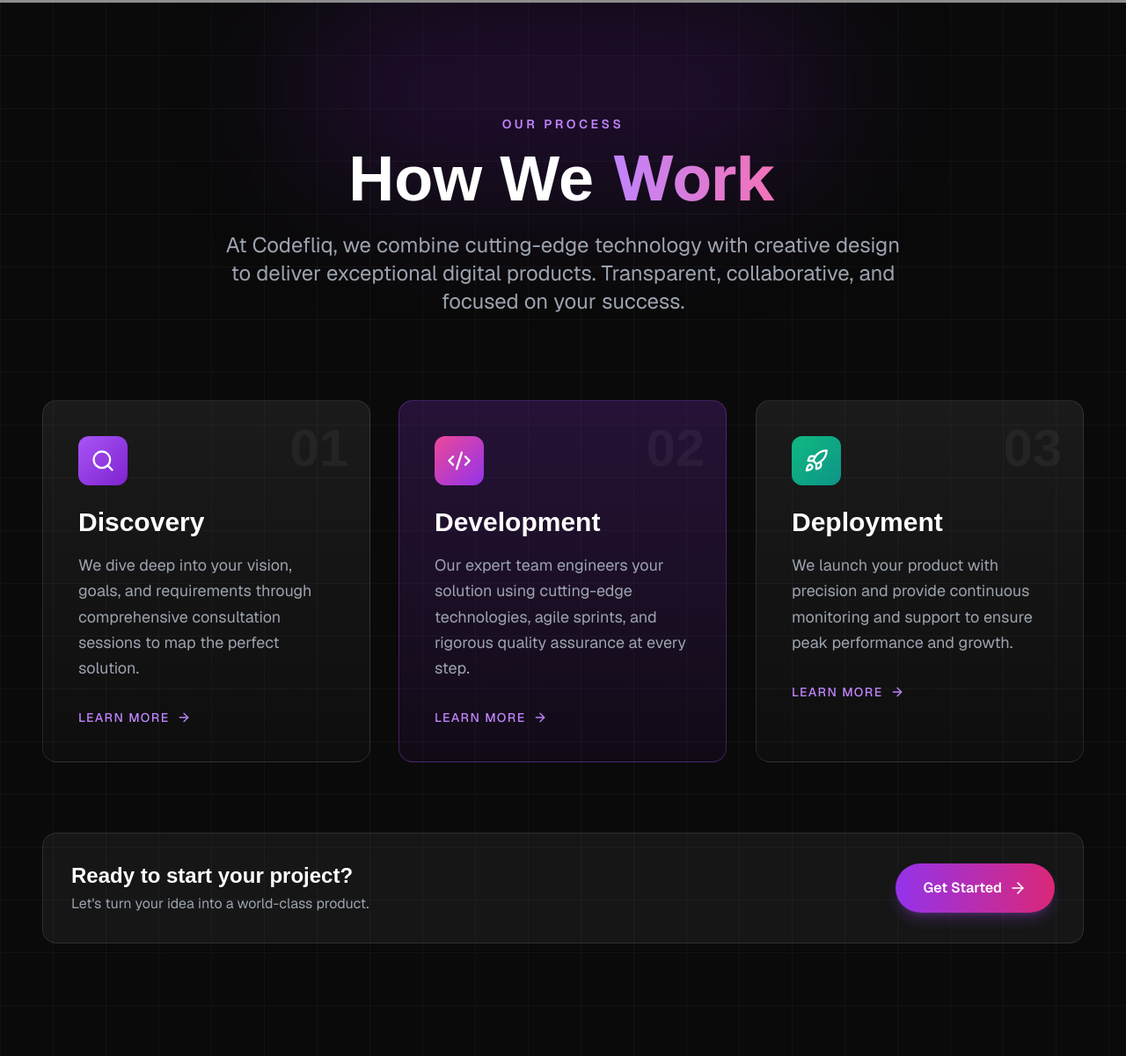
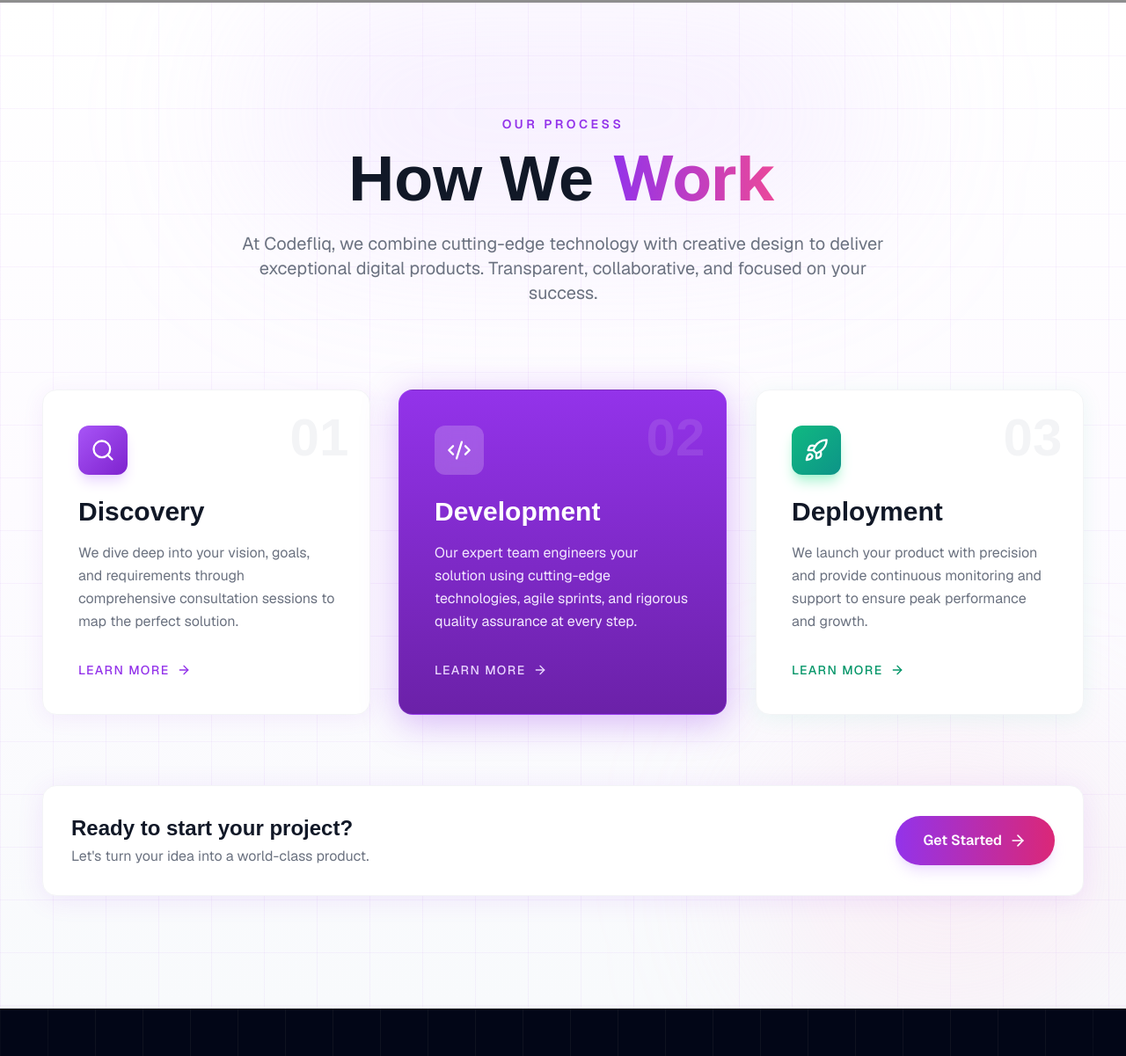
Before and after one commit to updeshsingh9063/codefliq-updated-website, a plain HTML site: page frontend/index.html in a window 1280 px wide. Shown: the part 1603-2804 px from the top of the page at 88% size. Drawn offline with nearby package versions, Linux system fonts and the light colour scheme; grey boxes are pictures that could not be loaded; a web font is replaced by a local one.

Commit message:
design: light premium theme for How We Work section

```diff
--- a/frontend/index.html
+++ b/frontend/index.html
@@ -270,20 +270,22 @@
     </section>
 
     <!-- How We Work Section -->
-    <section class="bg-[#0a0a0a] text-white py-24 md:py-32 relative overflow-hidden">
-        <!-- Subtle grid background -->
-        <div class="absolute inset-0 bg-[linear-gradient(to_right,#ffffff08_1px,transparent_1px),linear-gradient(to_bottom,#ffffff08_1px,transparent_1px)] bg-[size:60px_60px]"></div>
-        <!-- Purple glow top -->
-        <div class="absolute top-0 left-1/2 -translate-x-1/2 w-[600px] h-[200px] bg-purple-700/20 blur-[80px] rounded-full"></div>
+    <section class="bg-gradient-to-b from-white via-purple-50/40 to-slate-50 text-gray-900 py-24 md:py-32 relative overflow-hidden">
+        <!-- Subtle light grid -->
+        <div class="absolute inset-0 bg-[linear-gradient(to_right,#9333ea0d_1px,transparent_1px),linear-gradient(to_bottom,#9333ea0d_1px,transparent_1px)] bg-[size:60px_60px]"></div>
+        <!-- Soft purple glow top -->
+        <div class="absolute top-0 left-1/2 -translate-x-1/2 w-[700px] h-[250px] bg-purple-300/20 blur-[100px] rounded-full pointer-events-none"></div>
+        <!-- Soft pink glow bottom right -->
+        <div class="absolute bottom-0 right-0 w-[400px] h-[300px] bg-pink-200/30 blur-[100px] rounded-full pointer-events-none"></div>
 
         <div class="relative z-10 max-w-7xl mx-auto px-6 md:px-12">
             <!-- Section Header -->
             <div class="text-center mb-16 md:mb-24">
-                <p class="text-purple-400 font-semibold tracking-[0.25em] uppercase text-sm mb-4">Our Process</p>
-                <h2 class="text-5xl md:text-7xl font-bold font-clash leading-tight mb-6">
-                    How We <span class="text-transparent bg-clip-text bg-gradient-to-r from-purple-400 to-pink-400">Work</span>
+                <p class="text-purple-600 font-semibold tracking-[0.25em] uppercase text-sm mb-4">Our Process</p>
+                <h2 class="text-5xl md:text-7xl font-bold font-clash leading-tight mb-6 text-gray-900">
+                    How We <span class="text-transparent bg-clip-text bg-gradient-to-r from-purple-600 to-pink-500">Work</span>
                 </h2>
-                <p class="text-xl md:text-2xl text-gray-400 max-w-3xl mx-auto leading-relaxed">
+                <p class="text-lg md:text-xl text-gray-500 max-w-3xl mx-auto leading-relaxed">
                     At Codefliq, we combine cutting-edge technology with creative design to deliver exceptional digital products. Transparent, collaborative, and focused on your success.
                 </p>
             </div>
@@ -291,42 +293,42 @@
             <!-- Step Cards -->
             <div class="grid grid-cols-1 md:grid-cols-3 gap-6 lg:gap-8">
                 <!-- Step 1 - Discovery -->
-                <div class="card-hover reveal-card relative p-8 md:p-10 bg-gradient-to-b from-white/[0.07] to-white/[0.02] rounded-2xl border border-white/10 group" style="transition-delay: 0.1s;">
-                    <div class="w-14 h-14 rounded-xl bg-gradient-to-br from-purple-500 to-purple-700 flex items-center justify-center mb-6 group-hover:scale-110 transition-transform duration-300">
+                <div class="card-hover reveal-card relative p-8 md:p-10 bg-white rounded-2xl border border-gray-100 shadow-[0_4px_24px_rgba(147,51,234,0.08)] group" style="transition-delay: 0.1s;">
+                    <div class="w-14 h-14 rounded-xl bg-gradient-to-br from-purple-500 to-purple-700 flex items-center justify-center mb-6 group-hover:scale-110 transition-transform duration-300 shadow-lg shadow-purple-200">
                         <i data-lucide="search" class="w-7 h-7 text-white"></i>
                     </div>
-                    <span class="text-6xl font-black text-white/5 absolute top-6 right-6 font-clash leading-none">01</span>
-                    <h3 class="text-2xl md:text-3xl font-bold text-white mb-4 font-clash">Discovery</h3>
-                    <p class="text-gray-400 text-lg leading-relaxed">We dive deep into your vision, goals, and requirements through comprehensive consultation sessions to map the perfect solution.</p>
-                    <div class="mt-8 flex items-center gap-2 text-purple-400 font-medium group-hover:gap-4 transition-all duration-300">
+                    <span class="text-6xl font-black text-gray-100 absolute top-6 right-6 font-clash leading-none select-none">01</span>
+                    <h3 class="text-2xl md:text-3xl font-bold text-gray-900 mb-4 font-clash">Discovery</h3>
+                    <p class="text-gray-500 text-base leading-relaxed">We dive deep into your vision, goals, and requirements through comprehensive consultation sessions to map the perfect solution.</p>
+                    <div class="mt-8 flex items-center gap-2 text-purple-600 font-medium group-hover:gap-4 transition-all duration-300">
                         <span class="text-sm uppercase tracking-widest">Learn more</span>
                         <i data-lucide="arrow-right" class="w-4 h-4"></i>
                     </div>
                 </div>
 
-                <!-- Step 2 - Development -->
-                <div class="card-hover reveal-card relative p-8 md:p-10 bg-gradient-to-b from-purple-600/20 to-purple-900/10 rounded-2xl border border-purple-500/30 group" style="transition-delay: 0.2s;">
-                    <div class="w-14 h-14 rounded-xl bg-gradient-to-br from-pink-500 to-purple-600 flex items-center justify-center mb-6 group-hover:scale-110 transition-transform duration-300">
+                <!-- Step 2 - Development (featured) -->
+                <div class="card-hover reveal-card relative p-8 md:p-10 bg-gradient-to-b from-purple-600 to-purple-800 rounded-2xl border border-purple-500/30 group shadow-[0_8px_40px_rgba(147,51,234,0.35)]" style="transition-delay: 0.2s;">
+                    <div class="w-14 h-14 rounded-xl bg-white/20 backdrop-blur flex items-center justify-center mb-6 group-hover:scale-110 transition-transform duration-300">
                         <i data-lucide="code-2" class="w-7 h-7 text-white"></i>
                     </div>
-                    <span class="text-6xl font-black text-white/5 absolute top-6 right-6 font-clash leading-none">02</span>
+                    <span class="text-6xl font-black text-white/10 absolute top-6 right-6 font-clash leading-none select-none">02</span>
                     <h3 class="text-2xl md:text-3xl font-bold text-white mb-4 font-clash">Development</h3>
-                    <p class="text-gray-400 text-lg leading-relaxed">Our expert team engineers your solution using cutting-edge technologies, agile sprints, and rigorous quality assurance at every step.</p>
-                    <div class="mt-8 flex items-center gap-2 text-purple-400 font-medium group-hover:gap-4 transition-all duration-300">
+                    <p class="text-purple-100 text-base leading-relaxed">Our expert team engineers your solution using cutting-edge technologies, agile sprints, and rigorous quality assurance at every step.</p>
+                    <div class="mt-8 flex items-center gap-2 text-purple-200 font-medium group-hover:gap-4 transition-all duration-300">
                         <span class="text-sm uppercase tracking-widest">Learn more</span>
                         <i data-lucide="arrow-right" class="w-4 h-4"></i>
                     </div>
                 </div>
 
                 <!-- Step 3 - Deployment -->
-                <div class="card-hover reveal-card relative p-8 md:p-10 bg-gradient-to-b from-white/[0.07] to-white/[0.02] rounded-2xl border border-white/10 group" style="transition-delay: 0.3s;">
-                    <div class="w-14 h-14 rounded-xl bg-gradient-to-br from-emerald-500 to-teal-600 flex items-center justify-center mb-6 group-hover:scale-110 transition-transform duration-300">
+                <div class="card-hover reveal-card relative p-8 md:p-10 bg-white rounded-2xl border border-gray-100 shadow-[0_4px_24px_rgba(16,185,129,0.08)] group" style="transition-delay: 0.3s;">
+                    <div class="w-14 h-14 rounded-xl bg-gradient-to-br from-emerald-500 to-teal-600 flex items-center justify-center mb-6 group-hover:scale-110 transition-transform duration-300 shadow-lg shadow-emerald-200">
                         <i data-lucide="rocket" class="w-7 h-7 text-white"></i>
                     </div>
-                    <span class="text-6xl font-black text-white/5 absolute top-6 right-6 font-clash leading-none">03</span>
-                    <h3 class="text-2xl md:text-3xl font-bold text-white mb-4 font-clash">Deployment</h3>
-                    <p class="text-gray-400 text-lg leading-relaxed">We launch your product with precision and provide continuous monitoring and support to ensure peak performance and growth.</p>
-                    <div class="mt-8 flex items-center gap-2 text-purple-400 font-medium group-hover:gap-4 transition-all duration-300">
+                    <span class="text-6xl font-black text-gray-100 absolute top-6 right-6 font-clash leading-none select-none">03</span>
+                    <h3 class="text-2xl md:text-3xl font-bold text-gray-900 mb-4 font-clash">Deployment</h3>
+                    <p class="text-gray-500 text-base leading-relaxed">We launch your product with precision and provide continuous monitoring and support to ensure peak performance and growth.</p>
+                    <div class="mt-8 flex items-center gap-2 text-emerald-600 font-medium group-hover:gap-4 transition-all duration-300">
                         <span class="text-sm uppercase tracking-widest">Learn more</span>
                         <i data-lucide="arrow-right" class="w-4 h-4"></i>
                     </div>
@@ -334,12 +336,12 @@
             </div>
 
             <!-- Bottom CTA bar -->
-            <div class="mt-16 md:mt-20 flex flex-col sm:flex-row items-center justify-between gap-6 p-6 md:p-8 rounded-2xl bg-white/5 border border-white/10">
+            <div class="mt-16 md:mt-20 flex flex-col sm:flex-row items-center justify-between gap-6 p-6 md:p-8 rounded-2xl bg-white border border-gray-100 shadow-[0_4px_30px_rgba(147,51,234,0.1)]">
                 <div>
-                    <p class="text-white font-semibold text-xl md:text-2xl font-clash">Ready to start your project?</p>
-                    <p class="text-gray-400 mt-1">Let's turn your idea into a world-class product.</p>
+                    <p class="text-gray-900 font-semibold text-xl md:text-2xl font-clash">Ready to start your project?</p>
+                    <p class="text-gray-500 mt-1">Let's turn your idea into a world-class product.</p>
                 </div>
-                <a href="#contact" class="shrink-0 px-8 py-4 bg-gradient-to-r from-purple-600 to-pink-600 text-white font-semibold rounded-full hover:scale-105 transition-all duration-300 shadow-lg shadow-purple-500/25 flex items-center gap-2">
+                <a href="#contact" class="shrink-0 px-8 py-4 bg-gradient-to-r from-purple-600 to-pink-600 text-white font-semibold rounded-full hover:scale-105 transition-all duration-300 shadow-lg shadow-purple-300/40 flex items-center gap-2">
                     Get Started
                     <i data-lucide="arrow-right" class="w-5 h-5"></i>
                 </a>
```
